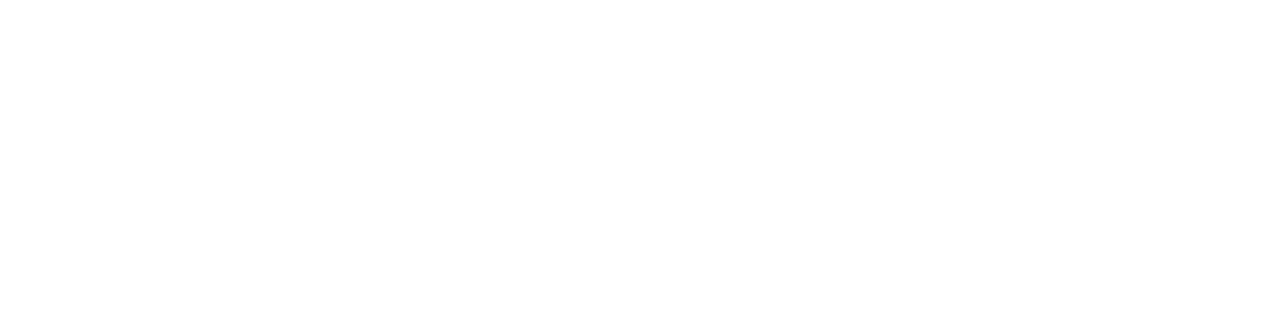
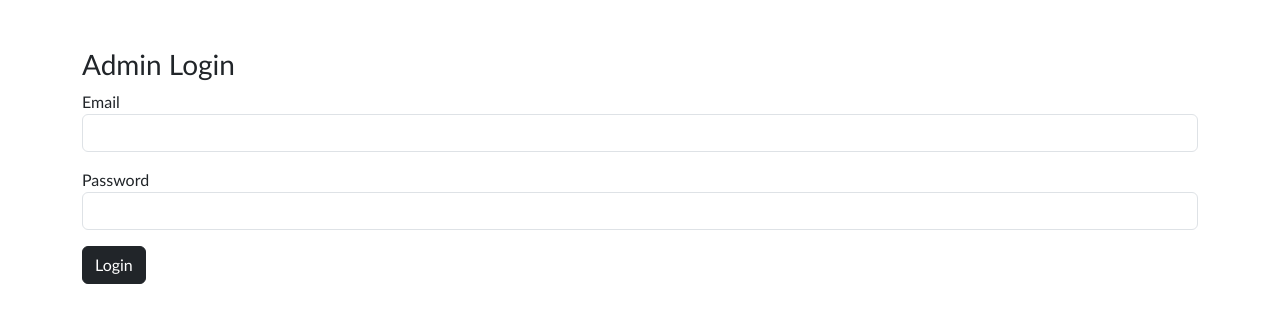
Before and after one commit to Anderson-Moreton/personal-website, an Angular app in the folder frontend/: page /admin-login in a window 1280 px wide. Before the commit this address led to /. Shown: the top 322 px of the page. Built offline with nearby package versions, Linux system fonts and the light colour scheme.

Commit message:
feat(admin): implement admin login with JWT authentication and logout flow

```diff
--- /dev/null
+++ b/frontend/src/app/admin-login/admin-login.component.html
@@ -0,0 +1,17 @@
+<div class="container mt-5">
+  <h3>Admin Login</h3>
+
+  <div class="mb-3">
+    <label>Email</label>
+    <input type="email" class="form-control" [(ngModel)]="email">
+  </div>
+
+  <div class="mb-3">
+    <label>Password</label>
+    <input type="password" class="form-control" [(ngModel)]="password">
+  </div>
+
+  <button class="btn btn-dark" (click)="login()">Login</button>
+
+  <p class="text-danger mt-3" *ngIf="error">{{ error }}</p>
+</div>
--- /dev/null
+++ b/frontend/src/app/admin-login/admin-login.component.ts
@@ -0,0 +1,36 @@
+import { Component } from '@angular/core';
+import { CommonModule } from '@angular/common';
+import { FormsModule } from '@angular/forms';
+import { Router } from '@angular/router';
+import { AuthService } from '../services/auth.service';
+
+@Component({
+  selector: 'app-admin-login',
+  standalone: true,
+  imports: [CommonModule, FormsModule],
+  templateUrl: '../admin-login/admin-login.component.html'
+})
+export class AdminLoginComponent {
+
+  email = '';
+  password = '';
+  error = '';
+
+  constructor(
+    private authService: AuthService,
+    private router: Router
+  ) {}
+
+  login(): void {
+    this.error = '';
+
+    this.authService.login(this.email, this.password).subscribe({
+      next: () => {
+        this.router.navigate(['/admin']);
+      },
+      error: () => {
+        this.error = 'Invalid credentials';
+      }
+    });
+  }
+}
--- a/frontend/src/app/admin/admin.component.html
+++ b/frontend/src/app/admin/admin.component.html
@@ -5,7 +5,15 @@
     <app-navbar (toggleSidebarEvent)="sidebarActive = !sidebarActive"></app-navbar>
 
     <main class="container mt-3">
-      <h3>Admin – Pending Messages</h3>
+      <div class="d-flex justify-content-between mb-3">
+        <h3>Admin – Pending Messages</h3>
+        <button
+          class="btn btn-outline-danger btn-sm"
+          (click)="logout()"
+        >
+          Logout
+        </button>
+      </div>
 
       <p *ngIf="loading">Loading...</p>
 
--- a/frontend/src/app/admin/admin.component.ts
+++ b/frontend/src/app/admin/admin.component.ts
@@ -5,6 +5,7 @@ import { NavbarComponent } from '../shared/navbar/navbar.component';
 import { AdminService } from '../services/admin.service';
 import { Router, NavigationEnd } from '@angular/router';
 import { filter } from 'rxjs/operators';
+import { AuthService } from '../services/auth.service';
 
 @Component({
   selector: 'app-admin',
@@ -22,7 +23,8 @@ export class AdminComponent implements OnInit {
   constructor(
     private adminService: AdminService,
     private router: Router,
-    private cdr: ChangeDetectorRef
+    private cdr: ChangeDetectorRef,
+    private authService: AuthService
   ) {}
 
   ngOnInit(): void {
@@ -49,7 +51,7 @@ export class AdminComponent implements OnInit {
        this.pendingMessages = [...messages];
        this.loading = false;
 
-      // 🔥 Force view update
+      // Force view update
        this.cdr.detectChanges();
      },
      error: (error) => {
@@ -71,4 +73,9 @@ export class AdminComponent implements OnInit {
       this.pendingMessages = this.pendingMessages.filter(m => m.id !== id);
     });
   }
+
+  logout(): void {
+    this.authService.logout();
+    this.router.navigate(['/home']);
+  }
 }
--- a/frontend/src/app/app.routes.ts
+++ b/frontend/src/app/app.routes.ts
@@ -1,11 +1,15 @@
 import { Routes } from '@angular/router';
+
 import { HomeComponent } from './home/home.component';
 import { homeResolver } from './home/home.resolver';
 import { AboutMeComponent } from './about-me/about-me.component';
 import { MessageComponent } from './message/message.component';
 import { MyRepositoryComponent } from './my-repository/my-repository.component';
 import { ComingSoonComponent } from './pages/coming-soon/coming-soon.component';
+
 import { AdminComponent } from './admin/admin.component';
+import { AdminLoginComponent } from './admin-login/admin-login.component';
+import { AdminAuthGuard } from './guards/admin-auth.guard';
 
 export const routes: Routes = [
   { path: '', redirectTo: 'home', pathMatch: 'full' },
@@ -22,5 +26,14 @@ export const routes: Routes = [
   { path: 'message', component: MessageComponent },
   { path: 'my-repository', component: MyRepositoryComponent },
   { path: 'coming-soon', component: ComingSoonComponent },
-  { path: 'admin', component: AdminComponent}
+
+  // Admin Login (PUBLIC)
+  { path: 'admin-login', component: AdminLoginComponent },
+
+  // Admin Panel (PROTECTED)
+  {
+    path: 'admin',
+    component: AdminComponent,
+    canActivate: [AdminAuthGuard]
+  }
 ];
--- /dev/null
+++ b/frontend/src/app/guards/admin-auth.guard.ts
@@ -0,0 +1,23 @@
+import { Injectable } from '@angular/core';
+import { CanActivate, Router } from '@angular/router';
+import { AuthService } from '../services/auth.service';
+
+@Injectable({
+  providedIn: 'root'
+})
+export class AdminAuthGuard implements CanActivate {
+
+  constructor(
+    private authService: AuthService,
+    private router: Router
+  ) {}
+
+  canActivate(): boolean {
+    if (this.authService.isLoggedIn()) {
+      return true;
+    }
+
+    this.router.navigate(['/admin-login']);
+    return false;
+  }
+}
--- /dev/null
+++ b/frontend/src/app/interceptors/auth.interceptor.ts
@@ -0,0 +1,19 @@
+import { HttpInterceptorFn } from '@angular/common/http';
+
+export const authInterceptor: HttpInterceptorFn = (req, next) => {
+  const token = localStorage.getItem('admin_token');
+
+  // If no token, continue request normally
+  if (!token) {
+    return next(req);
+  }
+
+  // Clone request and add Authorization header
+  const authReq = req.clone({
+    setHeaders: {
+      Authorization: `Bearer ${token}`
+    }
+  });
+
+  return next(authReq);
+};
--- /dev/null
+++ b/frontend/src/app/services/auth.service.ts
@@ -0,0 +1,36 @@
+import { Injectable } from '@angular/core';
+import { HttpClient } from '@angular/common/http';
+import { tap } from 'rxjs';
+
+@Injectable({
+  providedIn: 'root'
+})
+export class AuthService {
+
+  private API_URL = 'http://localhost:3000/admin';
+
+  constructor(private http: HttpClient) {}
+
+  login(email: string, password: string) {
+    return this.http.post<{ token: string }>(
+      `${this.API_URL}/login`,
+      { email, password }
+    ).pipe(
+      tap(res => {
+        localStorage.setItem('admin_token', res.token);
+      })
+    );
+  }
+
+  logout(): void {
+    localStorage.removeItem('admin_token');
+  }
+
+  getToken(): string | null {
+    return localStorage.getItem('admin_token');
+  }
+
+  isLoggedIn(): boolean {
+    return !!localStorage.getItem('admin_token');
+  }
+}
--- a/frontend/src/main.ts
+++ b/frontend/src/main.ts
@@ -1,13 +1,16 @@
 import { bootstrapApplication } from '@angular/platform-browser';
 import { provideRouter } from '@angular/router';
-import { provideHttpClient } from '@angular/common/http';
+import { provideHttpClient, withInterceptors } from '@angular/common/http';
 
 import { App } from './app/app';
 import { routes } from './app/app.routes';
+import { authInterceptor } from './app/interceptors/auth.interceptor';
 
 bootstrapApplication(App, {
   providers: [
     provideRouter(routes),
-    provideHttpClient()
+    provideHttpClient(
+      withInterceptors([authInterceptor])
+    )
   ]
 });
```
